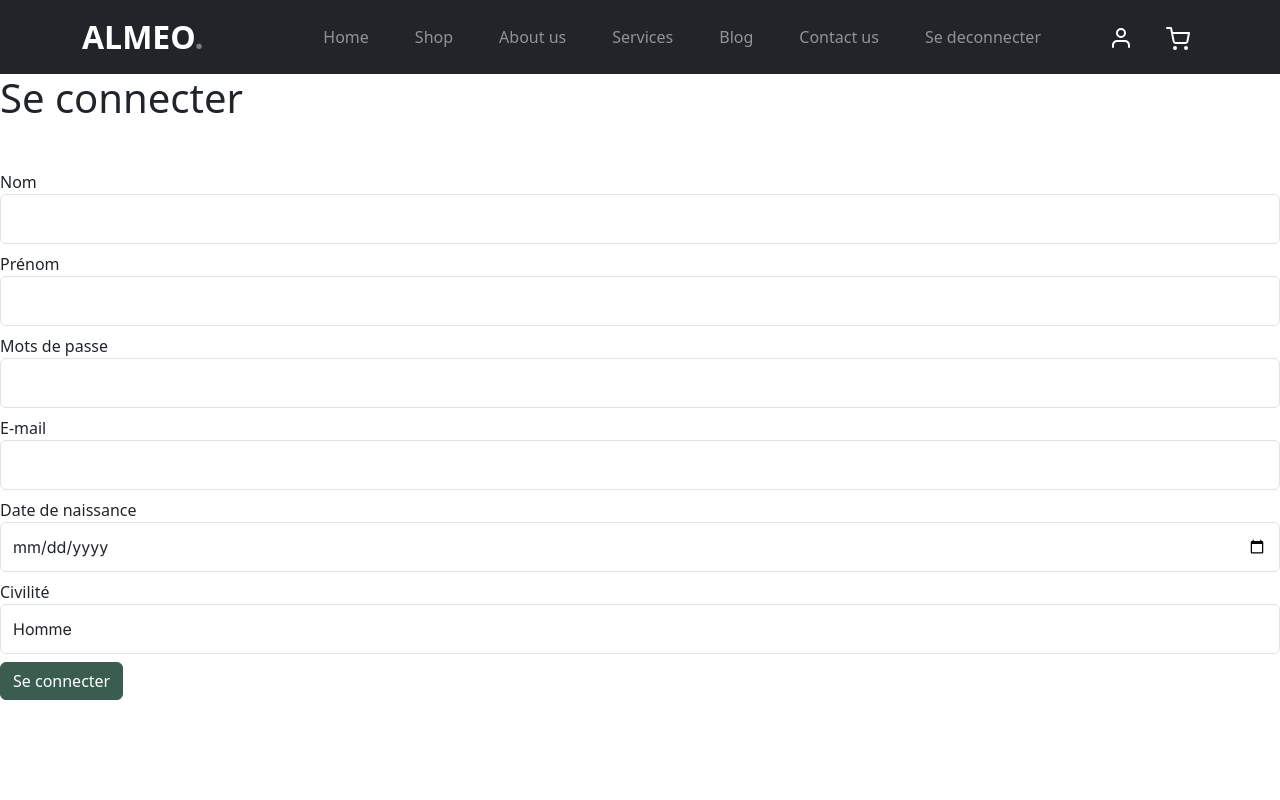
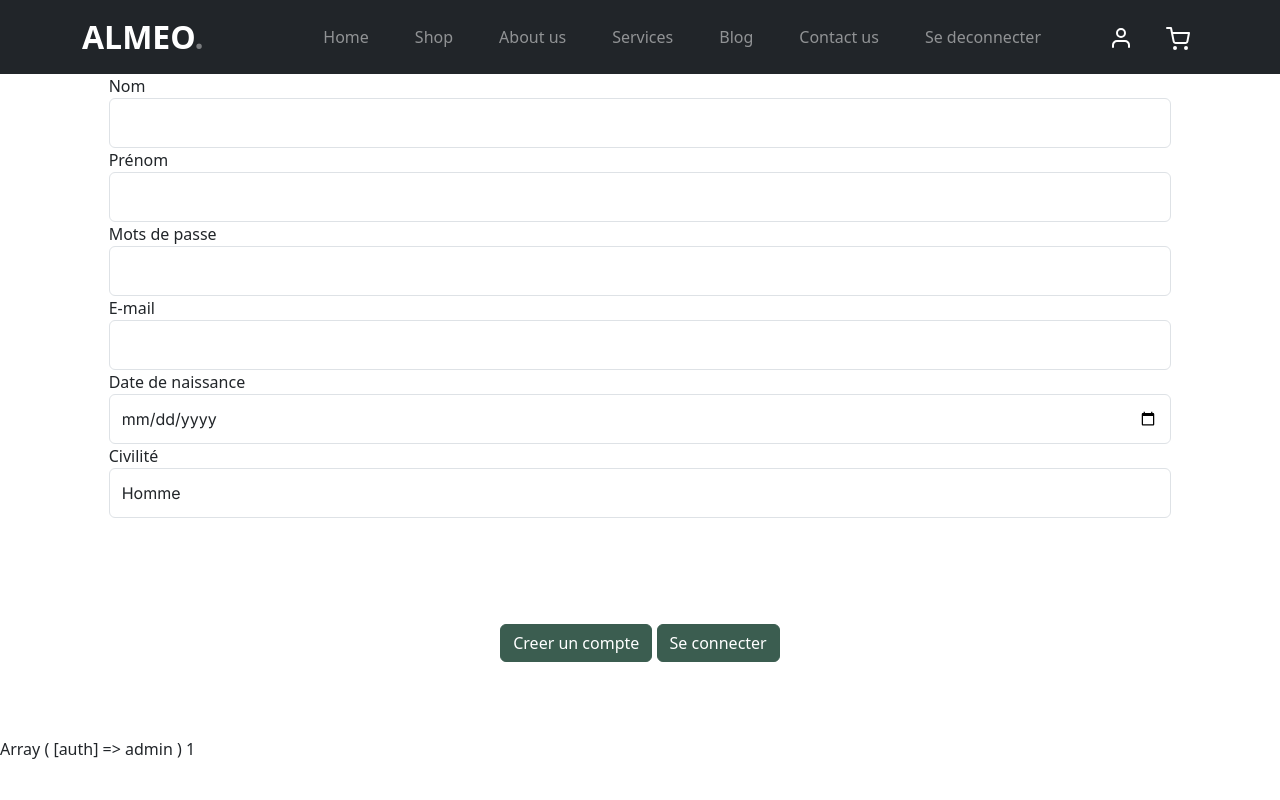
Before and after one commit to mathisbachelier/e-commerce, a PHP site: template E-Commerce/views/auth/create.php in a window 1280 px wide. Run offline with PHP 8.4, Linux system fonts and the light colour scheme; the template is opened without the code that fills it, so the values that code supplies are empty; the visitor is signed in with stand-in values (Sample User, id 1); style sheets or scripts are compiled from the project's sources; some libraries are stand-ins or nearby versions.

Commit message:
update order

```diff
--- a/E-Commerce/app/controllers/connectionController.php
+++ b/E-Commerce/app/controllers/connectionController.php
@@ -7,12 +7,12 @@ class connectionController extends Controller{
 
     public function login()
     {
-        return $this->view("auth.index");
+        return $this->display("auth.index");
     }
 
     public function create()
     {
-        return $this->view("auth.create");
+        return $this->display("auth.create");
     }
 
 
--- a/E-Commerce/views/auth/create.php
+++ b/E-Commerce/views/auth/create.php
@@ -1,36 +1,40 @@
-<h1>Se connecter</h1>
-
-<form class="mt-5"
-action="/E-Commerce-BTS-SIO/E-Commerce/signUp" method="POST">
-    <div class="form-group mt-2">
+<div class="col-12">
+    <div class="row">
+        <div class="col-10 offset-1">
+            <form action="/E-Commerce-BTS-SIO/E-Commerce/signUp" method="POST">
+                <div class="form-group">
                     <label  for="last_name">Nom</label>
-        <input class="form-control" type="text" id="last_name" name="last_name">
+                    <input class="form-control form-control-border" type="text" id="last_name" name="last_name">
                 </div>
-    <div class="form-group mt-2">
+                <div class="form-group">
                     <label  for="first_name">Prénom</label>
-        <input class="form-control" type="text" id="first_name" name="first_name">
+                    <input class="form-control form-control-border" type="text" id="first_name" name="first_name">
                 </div>
-    <div class="form-group mt-2">
+                <div class="form-group">
                     <label  for="password">Mots de passe</label>
-        <input class="form-control" type="text" id="password" name="password">
+                    <input class="form-control form-control-border" type="text" id="password" name="password">
                 </div>
-    <div class="form-group mt-2">
+                <div class="form-group">
                     <label  for="email">E-mail</label>
-        <input class="form-control" type="text" id="email" name="email">
+                    <input class="form-control form-control-border" type="text" id="email" name="email">
                 </div>
-    <div class="form-group mt-2">
+                <div class="form-group">
                     <label  for="date_of_birth">Date de naissance</label>
-        <input class="form-control" type="date" id="date_of_birth" name="date_of_birth">
+                    <input class="form-control form-control-border" type="date" id="date_of_birth" name="date_of_birth">
                 </div>
-    <div class="form-group mt-2">
+                <div class="form-group">
                     <label  for="gender">Civilité</label>
-        <select class="form-control" id="gender" name="gender">
+                    <select class="form-control form-control-border" id="gender" name="gender">
                         <option value="0">Homme</option>
                         <option value="1">Femme</option>
                         <option value="2">Non spécifié</option>
                     </select>
                 </div>
-    <div class="form-group mt-2">
-        <input type="submit" class="btn btn-primary" value="Se connecter">
+                <div style="text-align: center; padding: 7%; padding-top: 10%;">
+                    <input type="submit" class="btn btn-primary" value="Creer un compte">
+                    <button type="button" class="btn btn-primary" onclick="display_user()">Se connecter</button>
                 </div>
             </form>
+        </div>
+    </div>
+</div>
--- a/E-Commerce/views/layout.php
+++ b/E-Commerce/views/layout.php
@@ -11,7 +11,7 @@
     <link rel="stylesheet" href="https://cdn.jsdelivr.net/npm/bootstrap-icons@1.11.3/font/bootstrap-icons.min.css">
     <script src="https://www.paypal.com/sdk/js?client-id=AT0DomiGr43YltVodg_ylTMHdnxi5aYG1wkEr-aErQwdqLtoxxBKEzkxEl75P9hTymeesSU3X78OYjcy"></script>
 </head>
-<body style="">
+<body>
 
 
 <nav class="custom-navbar navbar navbar navbar-expand-md navbar-dark bg-dark" arial-label="Furni navigation bar">
@@ -42,13 +42,25 @@
 					</ul>
 
 					<ul class="custom-navbar-cta navbar-nav mb-2 mb-md-0 ms-5">
-						<li><a class="nav-link" href="#"><img src="images/user.svg"></a></li>
-						<li><a class="nav-link" href="cart.html"><img src="images/cart.svg"></a></li>
+						<li><a class="nav-link"  href="E-Commerce-BTS-SIO/E-Commerce/login" onclick="display_user()" data-bs-toggle="modal" data-bs-target="#modalDisplay"><img src="images/user.svg"></a></li>
+						<li><a class="nav-link"><img src="images/cart.svg"></a></li>
 					</ul>
 				</div>
 			</div>
 
 		</nav>
+		<div class="modal fade" id="modalDisplay" tabindex="-1" aria-labelledby="modal_label" aria-hidden="true">
+			<div class="modal-dialog">
+				<div class="modal-content">
+					<div class="modal-header">
+						<h1 class="modal-title fs-4" id="modal_label">Modal title</h1>
+						<button type="button" class="btn-close" data-bs-dismiss="modal" aria-label="Close"></button>
+					</div>
+					<div class="modal-body" id="display_modal">
+					</div>
+				</div>
+			</div>
+		</div>
 
 
         <?= $content ?>
@@ -56,6 +68,29 @@
 
 </body>
 </html>
+<?=print_r($_SESSION)?>
 <script src="<?= SCRIPTS. 'js'. DIRECTORY_SEPARATOR .'bootstrap.bundle.min.js'?>"></script>
 <script src="<?= SCRIPTS. 'js'. DIRECTORY_SEPARATOR .'tiny-slider.js'?>"></script>
 <script src="<?= SCRIPTS. 'js'. DIRECTORY_SEPARATOR .'custom.js'?>"></script>
+<script>
+    function display_user() {
+		if('<?= isset($_SESSION['auth']) ? 1 : '' ?>' !='') {
+
+		} else {
+			fetch('/E-Commerce-BTS-SIO/E-Commerce/login')
+				.then(response => response.text())
+				.then((data) => {
+					document.getElementById('display_modal').innerHTML = data;
+					document.getElementById('modal_label').innerHTML = "Se connecter";
+			});
+		}
+    }
+	function display_register() {
+		fetch('/E-Commerce-BTS-SIO/E-Commerce/signUp')
+			.then(response => response.text())
+			.then((data) => {
+				document.getElementById('display_modal').innerHTML = data;
+				document.getElementById('modal_label').innerHTML = "S'inscrire";
+		});
+	}
+</script>
```
Also changed, not shown: E-Commerce/views/auth/index.php (+19 -23 lines), E-Commerce/views/productManagement/index.php (+6 -19 lines). Lines whose indentation alone changed are shown as unchanged.
